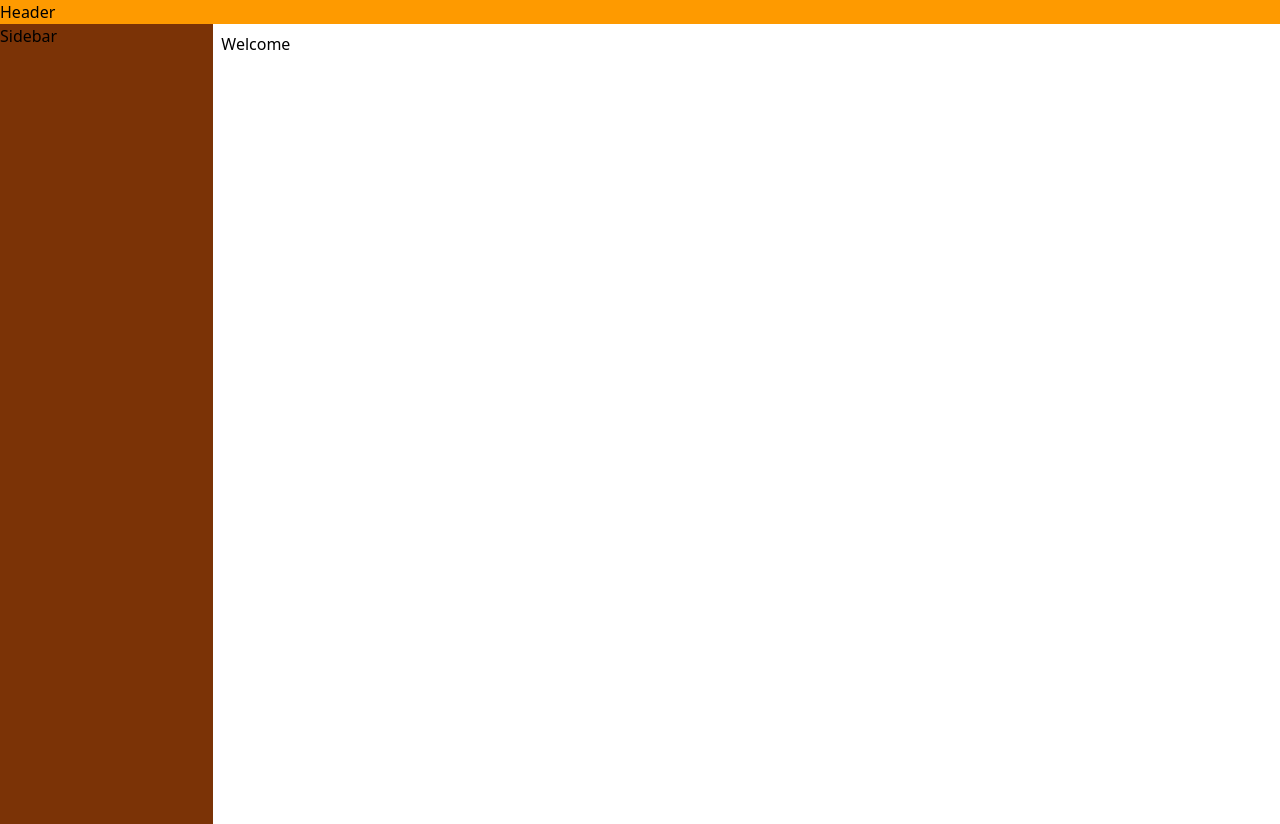
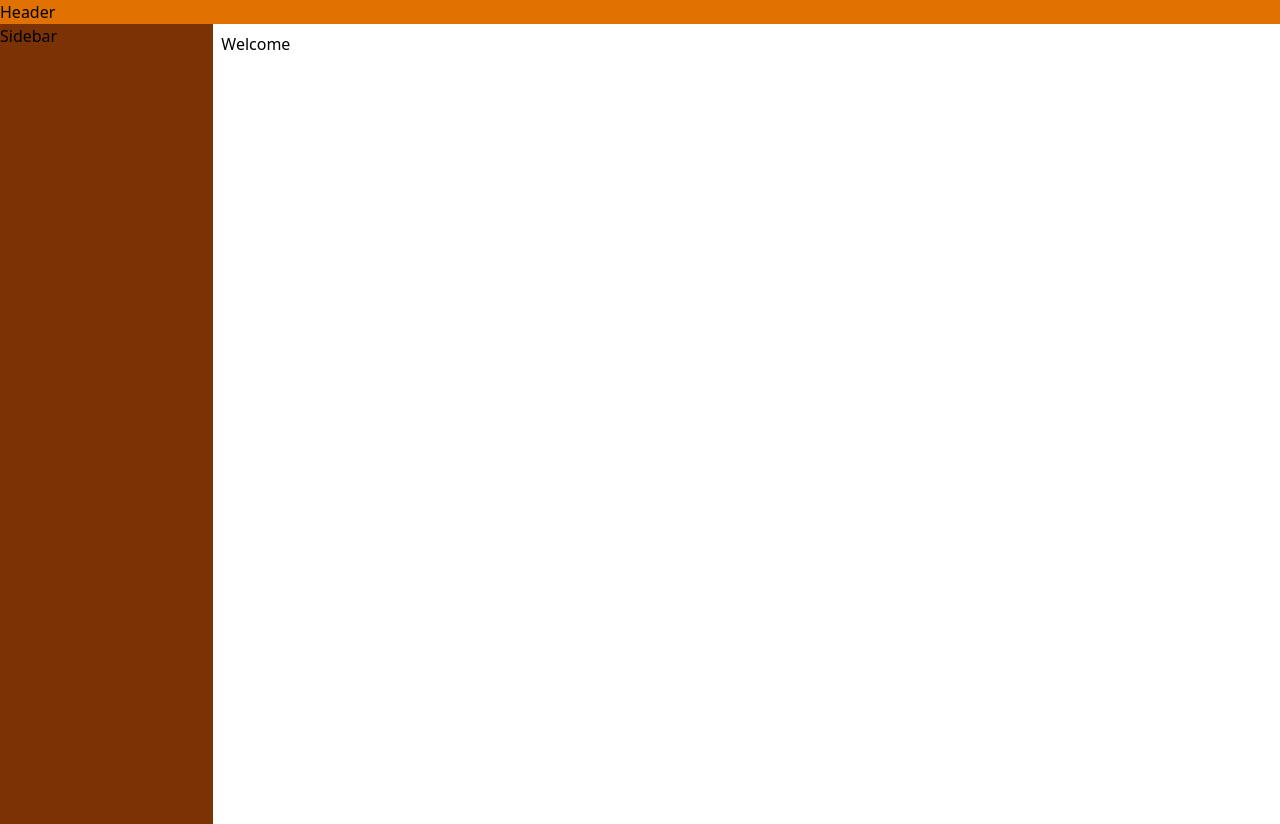
Before and after one commit to iamshreyashjain/JainShadiAdminPanel, a React (Vite) app: page /home in a window 1280 px wide. Built offline with nearby package versions, Linux system fonts and the light colour scheme; sample sign-in values are in the browser's storage.

Commit message:
JRA-123-test+Jira

```diff
--- a/src/Components/Home/Header.jsx
+++ b/src/Components/Home/Header.jsx
@@ -1,7 +1,7 @@
 export default function Header(){
     return(
         <>
-            <div className="bg-amber-500 w-full">Header</div>
+            <div className="bg-amber-600 w-full">Header</div>
         </>
     )
 }
```
